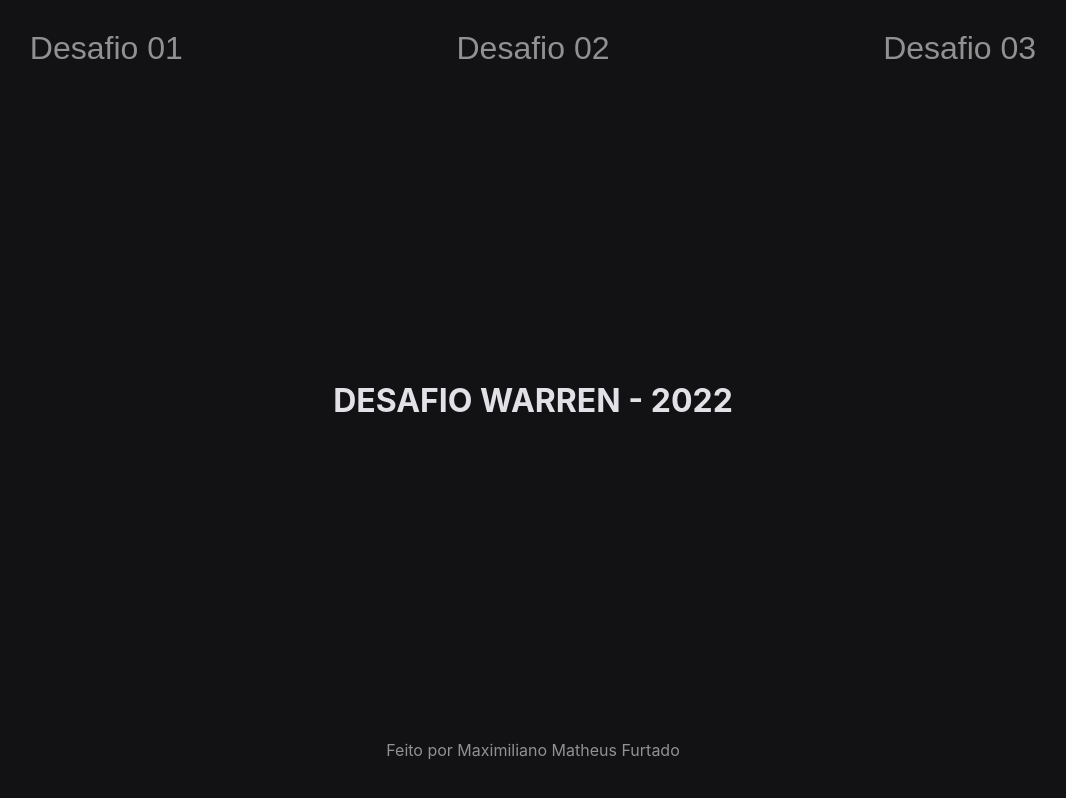
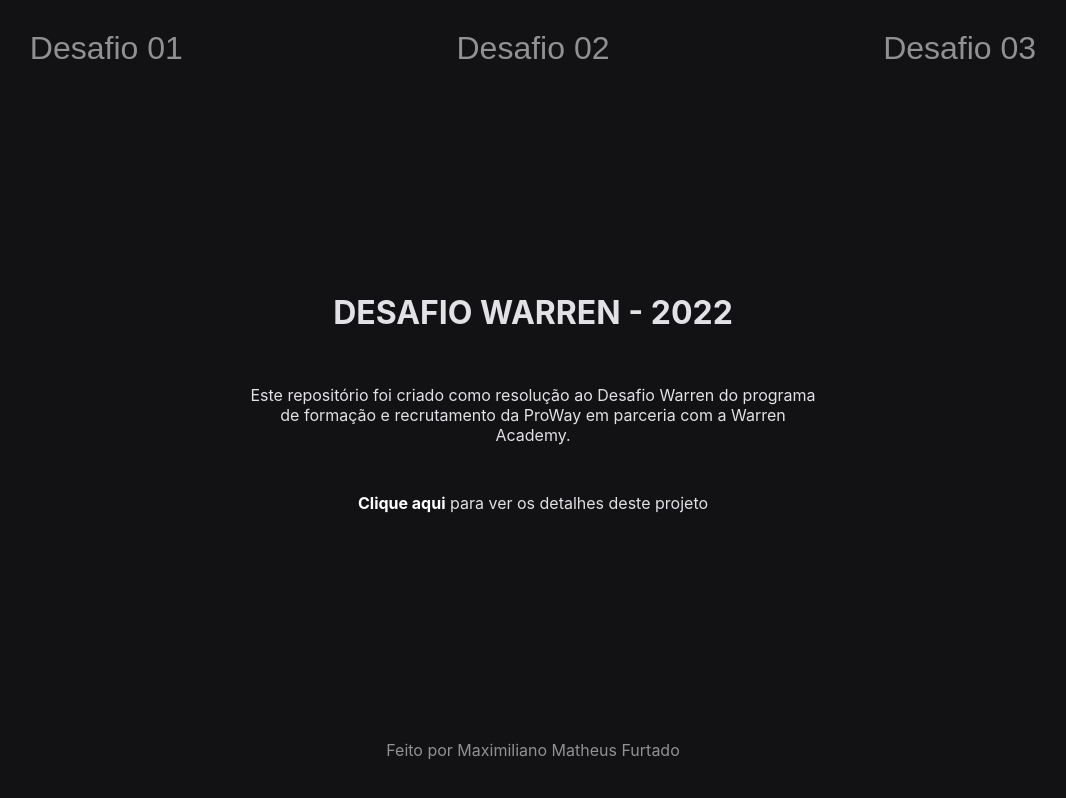
Before and after one commit to maax103/desafio-warren, a React (Create React App) app: page / in a window 1280 px wide. Shown: the whole page, without its empty margins (107-1173 px from the left). Built offline with nearby package versions, Linux system fonts and the light colour scheme.

Commit message:
melhorado landing page

```diff
--- a/package.json
+++ b/package.json
@@ -1,6 +1,7 @@
 {
   "name": "desafio-warren",
   "version": "0.1.0",
+  "homepage": "https://maax103.github.io/desafio-warren",
   "dependencies": {
     "@testing-library/jest-dom": "^5.16.4",
     "@testing-library/react": "^13.1.1",
--- a/src/components/Page/Intro/index.js
+++ b/src/components/Page/Intro/index.js
@@ -5,6 +5,10 @@
     return (
         <IntroContainer>
             <h1>DESAFIO WARREN - 2022</h1>
+            <p>Este repositório foi criado como resolução ao Desafio Warren do programa de formação e recrutamento da ProWay em parceria com a Warren Academy.</p>
+            <p><a href="https://github.com/maax103/desafio-warren">
+                    Clique aqui
+                </a> para ver os detalhes deste projeto </p>
         </IntroContainer>
     )
 }
--- a/src/components/Page/Intro/style.js
+++ b/src/components/Page/Intro/style.js
@@ -1,5 +1,20 @@
 import styled from "styled-components";
 
 export const IntroContainer = styled.div`
+    width: 45vw;
+    /* border: 1px solid red; */
+    display: flex;
+    justify-content: center;
+    align-items: center;
+    flex-direction: column;
 
+    a, a:visited{
+        color: white;
+        text-decoration: none;
+        font-weight: bold;
+    }
+    p{
+        margin-top: 2rem;
+        text-align: center;
+    }
 `
```
